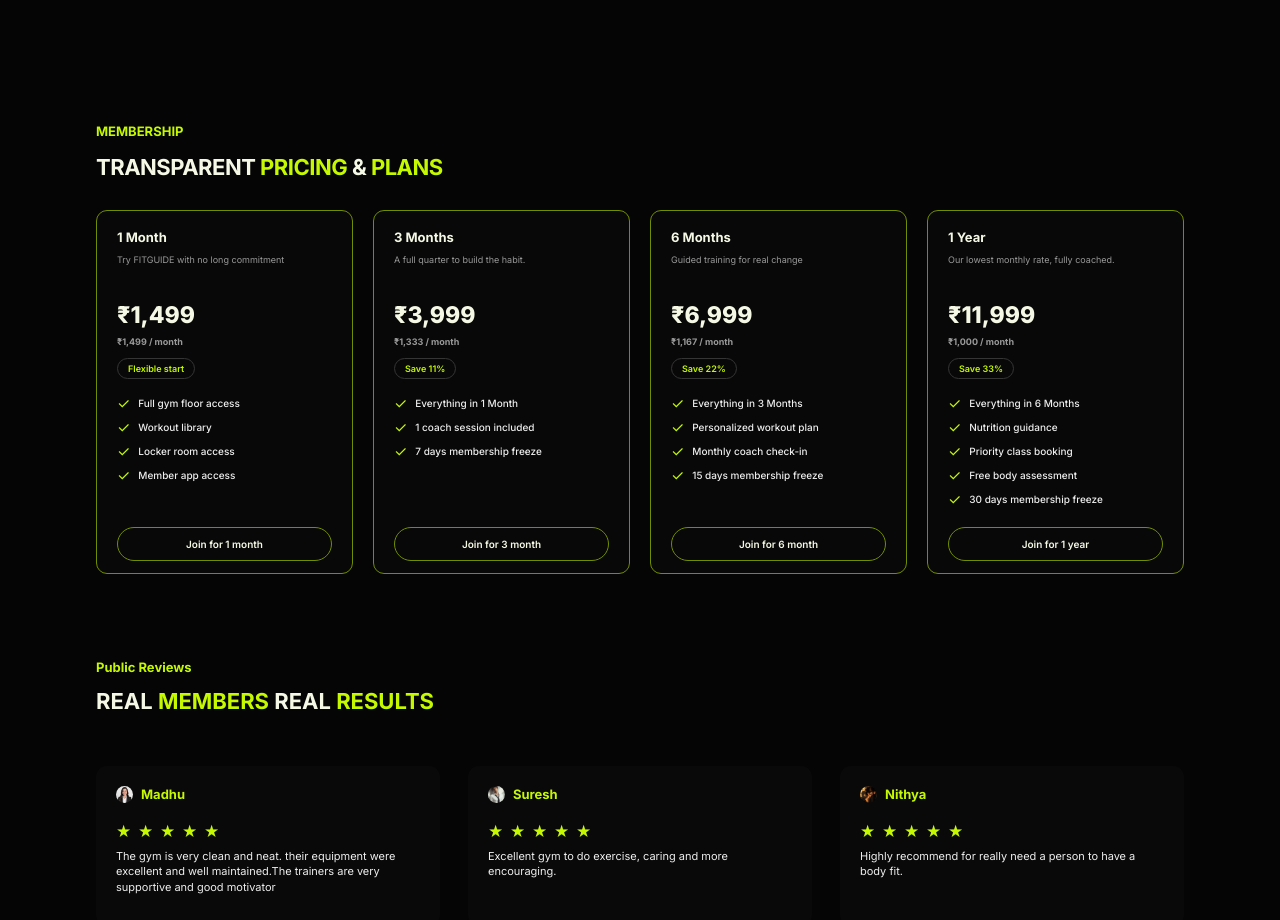
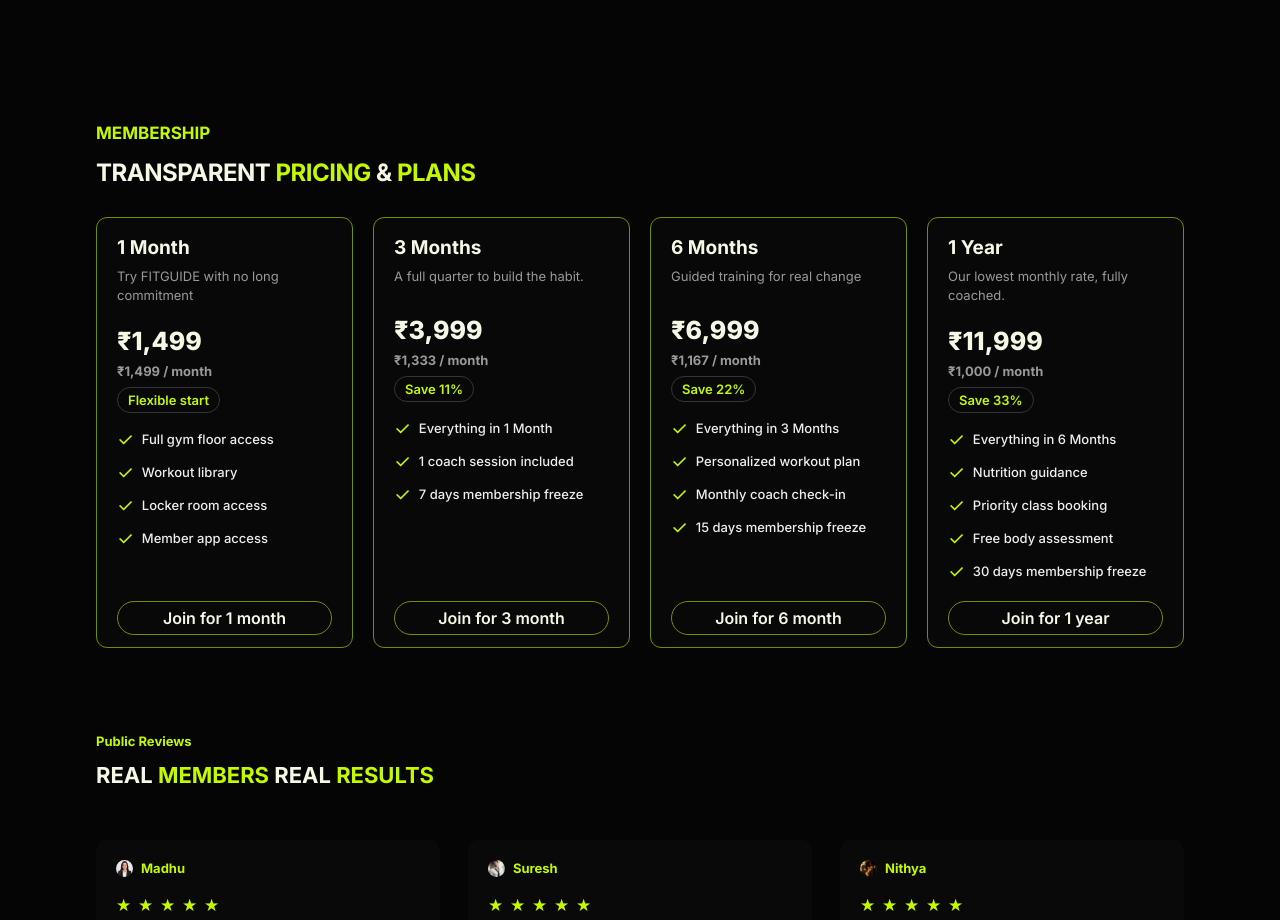
Before and after one commit to Gobi-04/gym, a React (Vite) app in the folder frontend/: page / in a window 1280 px wide. Shown: the part 1820-2740 px from the top of the page. Built offline with nearby package versions, Linux system fonts and the light colour scheme.

Commit message:
change the font size in membership page

```diff
--- a/frontend/src/styles/Membership.css
+++ b/frontend/src/styles/Membership.css
@@ -23,14 +23,14 @@
 
 .membership-heading p {
   color: #c5f900;
-  font-size: 13px;
+  font-size: 17px;
   font-weight: 700;
   margin-bottom: 15px;
 }
 
 .membership-heading h2 {
   color: #f5f8e5;
-  font-size: 22px;
+  font-size: 24px;
   font-weight: 700;
   letter-spacing: -0.5px;
 }
@@ -73,14 +73,14 @@
 
 .plan-top h3 {
   color: #f5f8e5;
-  font-size: 13px;
+  font-size: 19px;
   font-weight: 700;
   margin-bottom: 8px;
 }
 
 .plan-description {
   color: #999999;
-  font-size: 9px;
+  font-size: 13px;
   line-height: 1.5;
   min-height: 28px;
 }
@@ -94,14 +94,14 @@
 
 .plan-price h2 {
   color: #f5f8e5;
-  font-size: 23px;
+  font-size: 25px;
   font-weight: 800;
   margin-bottom: 7px;
 }
 
 .plan-price p {
   color: #999999;
-  font-size: 9px;
+  font-size: 13px;
   margin-bottom: 8px;
 }
 
@@ -111,7 +111,7 @@
   border: 1px solid #353535;
   border-radius: 20px;
   padding: 4px 10px;
-  font-size: 9px;
+  font-size: 13px;
   font-weight: 600;
 }
 
@@ -120,7 +120,7 @@
 .plan-benefits {
   display: flex;
   flex-direction: column;
-  gap: 9px;
+  gap: 14px;
   margin-bottom: 20px;
 }
 
@@ -132,7 +132,7 @@
 
 .benefit-check {
   color: #c5f900;
-  font-size: 15px;
+  font-size: 19px;
   line-height: 1;
   font-weight: 700;
   flex-shrink: 0;
@@ -140,7 +140,7 @@
 
 .benefit-item p {
   color: #eeeeee;
-  font-size: 10px;
+  font-size: 13px;
   font-weight: 500;
   line-height: 1.4;
 }
@@ -156,7 +156,7 @@
   background: transparent;
   color: #f5f8e5;
   font-family: inherit;
-  font-size: 10px;
+  font-size: 16px;
   font-weight: 600;
   cursor: pointer;
   transition: all 0.3s ease;
```
